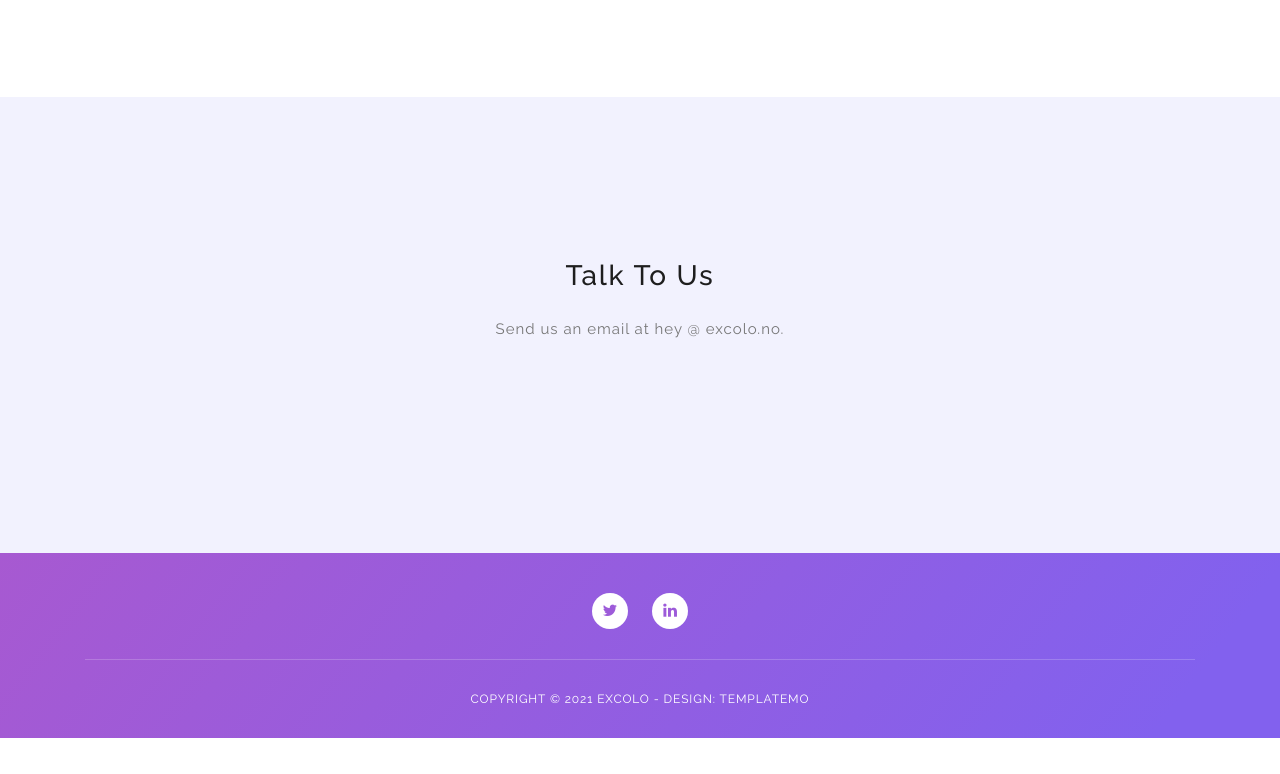
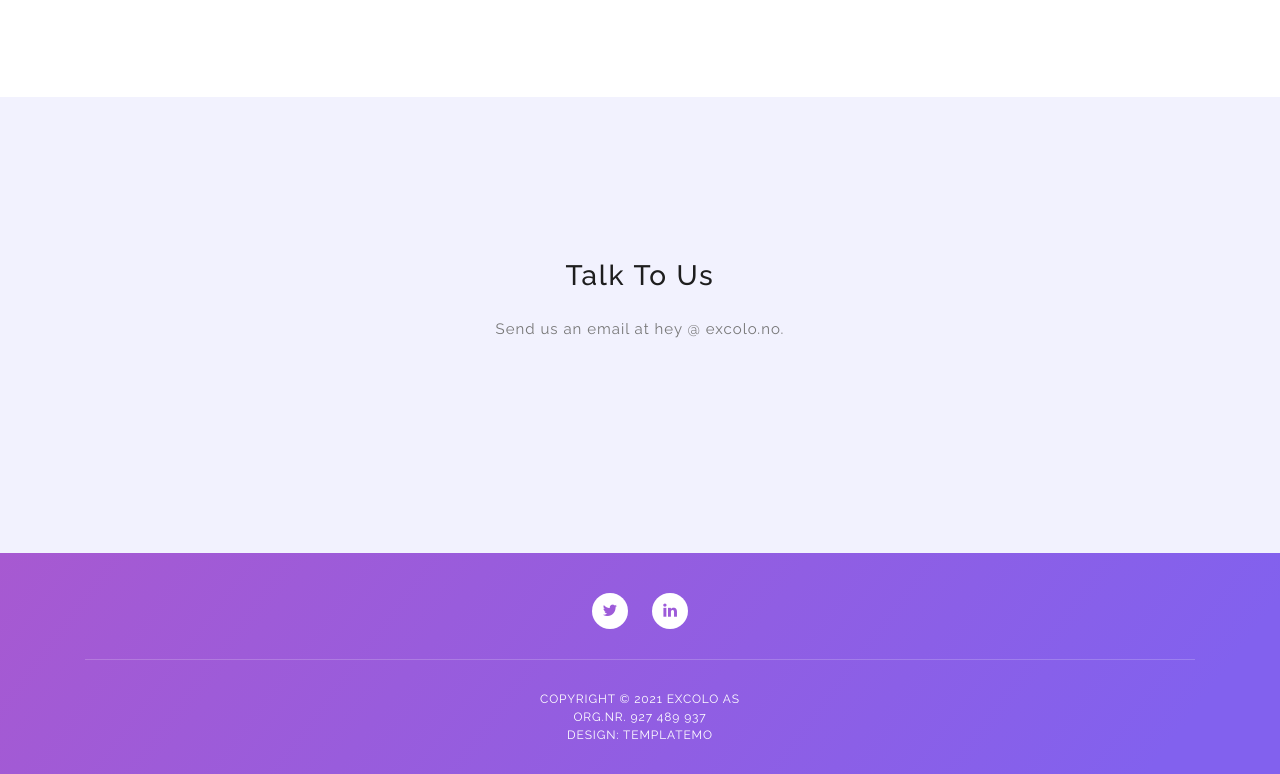
Before and after one commit to excolo/excolo.github.io, a plain HTML site: page index.html in a window 1280 px wide. Shown: the part 1856-2630 px from the top of the page. Before the commit the page ends 2594 px from the top, so only its background shows below. Drawn offline with Linux system fonts and the light colour scheme.

Commit message:
Update index.html

```diff
--- a/index.html
+++ b/index.html
@@ -219,7 +219,7 @@ https://templatemo.com/tm-535-softy-pinko
             </div>
             <div class="row">
                 <div class="col-lg-12">
-                    <p class="copyright">Copyright &copy; 2021 Excolo - Design: TemplateMo</p>
+                    <p class="copyright">Copyright &copy; 2021 Excolo AS<br />Org.nr. 927 489 937 <br />Design: TemplateMo</p>
                     <!-- <p class="copyright">Copyright &copy; 2020 Softy Pinko Company - Design: TemplateMo</p> -->
                 </div>
             </div>
```
